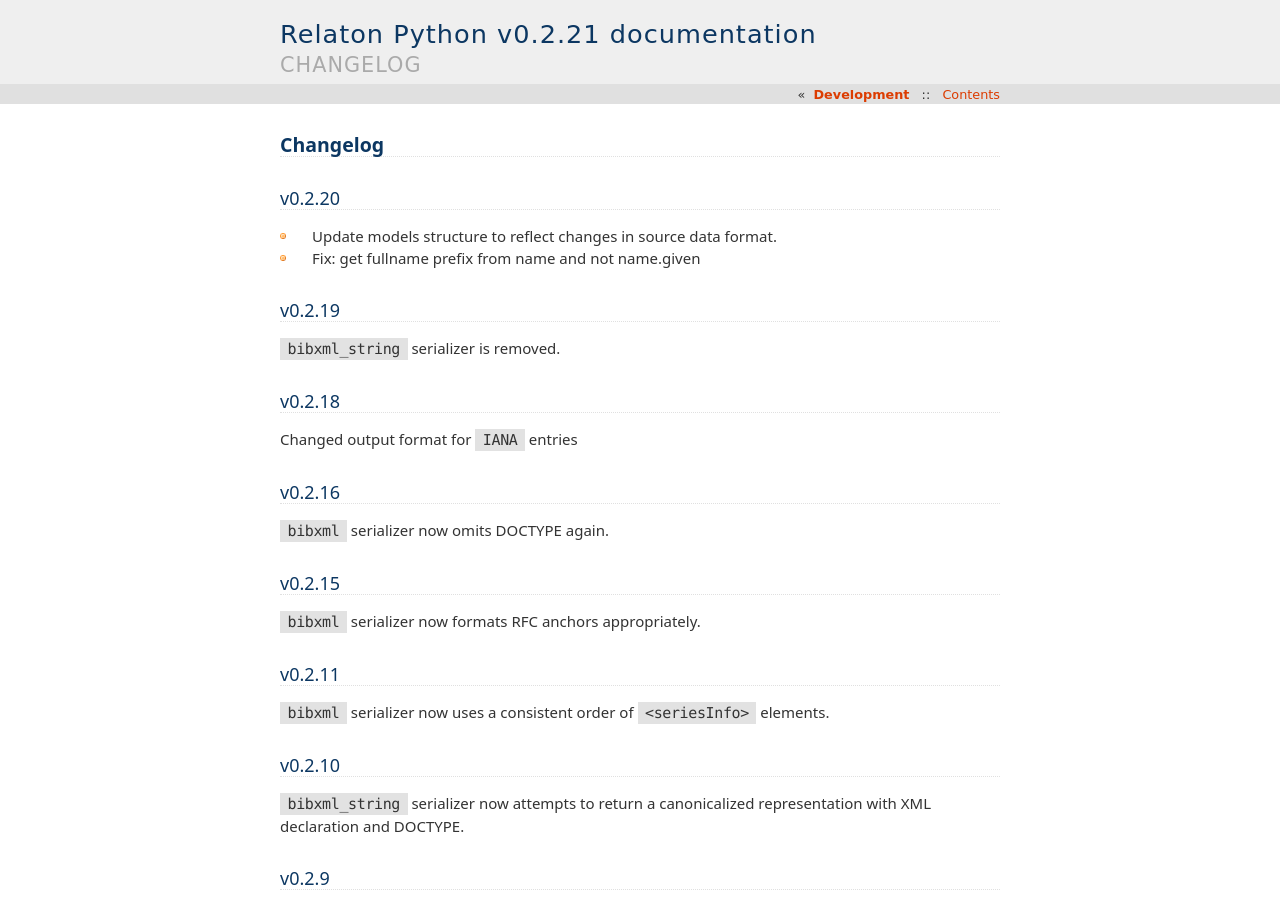
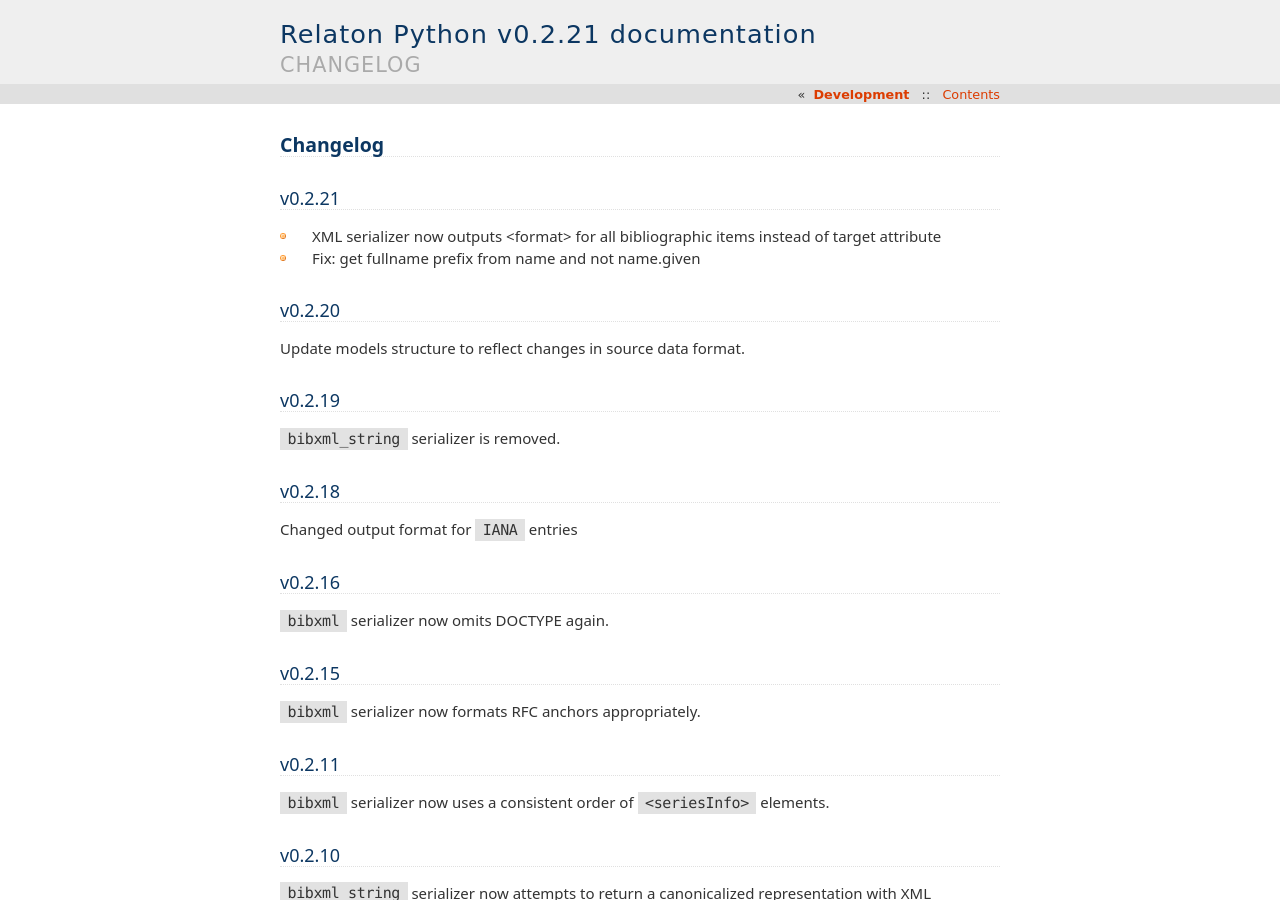
Before and after one commit to relaton/relaton-py, a Sphinx documentation site: the page built from docs/changelog.rst, in a window 1280 px wide and 900 px high. Built offline with Sphinx 7.4.7, drawn with Linux system fonts in a browser that asks for light colours.

Commit message:
chore: update docs

```diff
--- a/docs/changelog.rst
+++ b/docs/changelog.rst
@@ -2,11 +2,16 @@
 Changelog
 =========
 
+v0.2.21
+=======
+
+- XML serializer now outputs <format> for all bibliographic items instead of target attribute
+- Fix: get fullname prefix from name and not name.given
+
 v0.2.20
 =======
 
-- Update models structure to reflect changes in source data format.
-- Fix: get fullname prefix from name and not name.given
+Update models structure to reflect changes in source data format.
 
 v0.2.19
 =======
```
